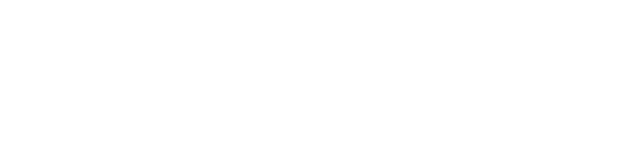
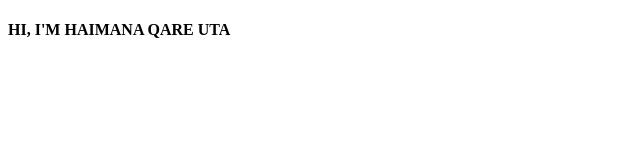
Before and after one commit to haimy254/portfilio-1, a plain HTML site: page index.html in a window 1280 px wide. Shown: the whole page, without its empty margins (0-640 px from the left). Drawn offline with Linux system fonts and the light colour scheme.

Commit message:
added name

```diff
--- a/index.html
+++ b/index.html
@@ -7,6 +7,6 @@
     <title>haimy's portfolio</title>
 </head>
 <body>
-
+  <h4>HI, I'M HAIMANA QARE UTA</h4>
 </body>
 </html>
```
